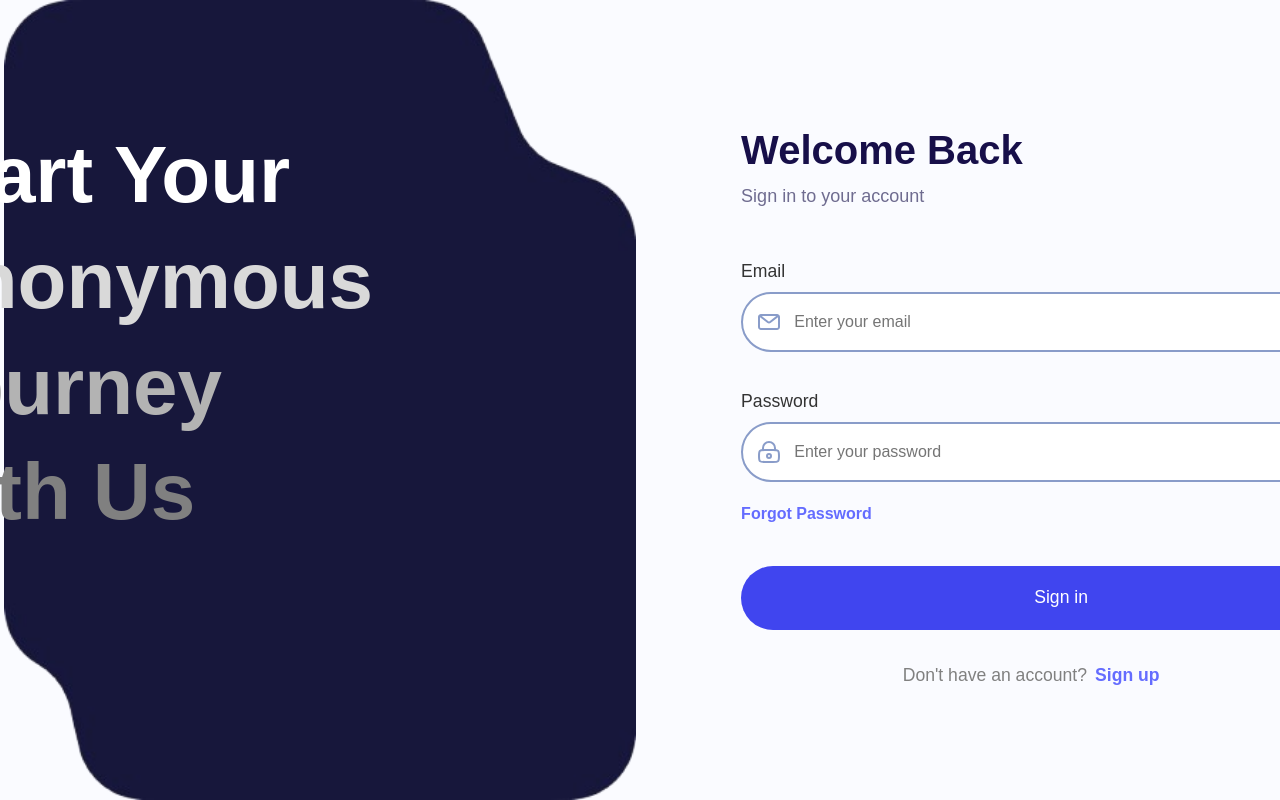
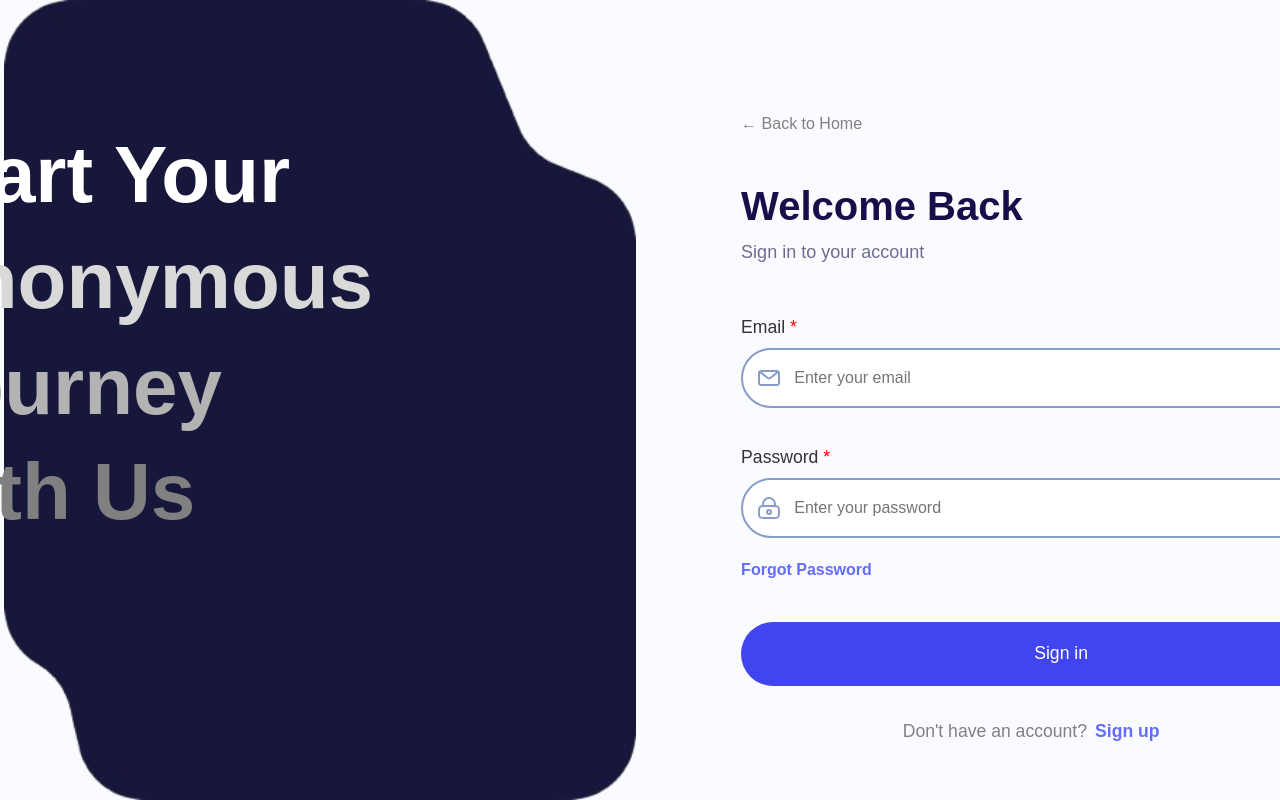
Before and after one commit to tungnguyen712/whistleguard, a React (Vite) app in the folder frontend/: page /org/signin in a window 1280 px wide. Built offline with nearby package versions, Linux system fonts and the light colour scheme; what react-oidc-context would draw is missing.

Commit message:
navigate back to landing page feature for both user and org

```diff
--- a/frontend/src/assets/icons/index.jsx
+++ b/frontend/src/assets/icons/index.jsx
@@ -168,3 +168,14 @@ export const FilterIcon = ({ size = 24, className="" }) => (
         </g>
     </svg>
 )
+
+export const HomeIcon = ({ size = 24, className="" }) => (
+    <svg viewBox="0 0 24 24" width={size} height={size} className={className} fill="none" xmlns="http://www.w3.org/2000/svg">
+        <g id="SVGRepo_bgCarrier" strokeWidth="0"></g>
+        <g id="SVGRepo_tracerCarrier" strokeLinecap="round" strokeLinejoin="round"></g>
+        <g id="SVGRepo_iconCarrier">
+            <path d="M2 12.2039C2 9.91549 2 8.77128 2.5192 7.82274C3.0384 6.87421 3.98695 6.28551 5.88403 5.10813L7.88403 3.86687C9.88939 2.62229 10.8921 2 12 2C13.1079 2 14.1106 2.62229 16.116 3.86687L18.116 5.10812C20.0131 6.28551 20.9616 6.87421 21.4808 7.82274C22 8.77128 22 9.91549 22 12.2039V13.725C22 17.6258 22 19.5763 20.8284 20.7881C19.6569 22 17.7712 22 14 22H10C6.22876 22 4.34315 22 3.17157 20.7881C2 19.5763 2 17.6258 2 13.725V12.2039Z" stroke="currentColor" strokeWidth="1.5"></path>
+            <path d="M15 18H9" stroke="currentColor" strokeWidth="1.5" strokeLinecap="round"></path>
+        </g>
+    </svg>
+)
--- a/frontend/src/components/Org/SignIn.jsx
+++ b/frontend/src/components/Org/SignIn.jsx
@@ -5,6 +5,7 @@ import './styles/SignIn.css';
 import BackgroundImage from "../../assets/images/bg.png";
 // import GoogleLogo from "../../assets/images/google-logo.png";
 import { MailIcon, LockIcon } from "../../assets/icons";
+import { Link } from 'react-router-dom';
 
 const SignIn = () => {
     const navigate = useNavigate();
@@ -64,10 +65,12 @@ const SignIn = () => {
 
             <div className="signin-right">
                 <div className="signin-content-box">
+                    <Link to="/" className="back-to-home-link">← Back to Home</Link>
+
                     <h1>Welcome Back</h1>
                     <p>Sign in to your account</p>
                     <form className="signin-form">
-                        <label htmlFor="email">Email</label>
+                        <label htmlFor="email">Email <span style={{color: "red"}}>*</span> </label>
                         <div className="signin-input-container">
                             <MailIcon alt="Email Icon" className="signin-icon" />
                             <input
@@ -81,7 +84,7 @@ const SignIn = () => {
                             />
                         </div>
 
-                        <label htmlFor="password">Password</label>
+                        <label htmlFor="password">Password <span style={{color: "red"}}>*</span></label>
 
                         <div className="signin-input-container">
                             <LockIcon alt="Lock Icon" className="signin-icon" />
--- a/frontend/src/components/Org/styles/SignIn.css
+++ b/frontend/src/components/Org/styles/SignIn.css
@@ -90,9 +90,15 @@ html, body {
   gap: 1rem;
 }
 
+.back-to-home-link {
+  margin-top: 7rem;
+  color: grey;
+  cursor: pointer;
+}
+
 .signin-right h1 {
   font-size: 2.5rem;
-    margin-top: 8rem;
+  margin-top: 2rem;
   color: #170F49;
 }
 
--- a/frontend/src/components/Shared/styles/LandingPage.css
+++ b/frontend/src/components/Shared/styles/LandingPage.css
@@ -127,7 +127,7 @@
   padding: 1.5rem 2rem;
   font-size: 1.25rem;
   font-weight: 500;
-  border-radius: 35px;
+  border-radius: 50%;
   border: 2px solid lightgray;
   cursor: pointer;
   transition: all 0.3s ease;
@@ -147,6 +147,7 @@
   background-color: #ffffff;
   color: #333333;
   border-color: lightgray;
+  height: 150%;
 }
 
 .button.primary .circle {
@@ -157,6 +158,7 @@
   background-color: #ffffff;
   color: #333333;
   border-color: lightgray;
+  height: 150%;
 }
 
 .button.secondary .circle {
@@ -169,15 +171,15 @@
 }
 
 .button:hover .circle::after {
-  content: ""; /* Creates the smaller circle */
+  content: "";
   position: absolute;
   top: 50%;
   left: 50%;
   transform: translate(-50%, -50%);
-  width: 0.7rem; /* Smaller circle size */
-  height: 0.7rem; /* Smaller circle size */
+  width: 0.7rem;
+  height: 0.7rem;
   border-radius: 50%;
-  background-color: white; /* White filled circle */
+  background-color: white;
 }
 
 .primary {
--- a/frontend/src/components/User/Sidebar.jsx
+++ b/frontend/src/components/User/Sidebar.jsx
@@ -1,6 +1,5 @@
 import './styles/Sidebar.css';
-import { UploadIcon, StatusIcon, StorageIcon, ShieldIcon } from '../../assets/icons';
-import BurgerIcon from '../../assets/images/burger.svg';
+import { UploadIcon, StatusIcon, HomeIcon, ShieldIcon } from '../../assets/icons';
 
 const Sidebar = () => {
   return (
@@ -23,6 +22,13 @@ const Sidebar = () => {
             {/* <span className="sidebar-arrow">›</span> */}
           </a>
         </li>
+        <li>
+          <a href="/" className="sidebar-item">
+            <HomeIcon alt="Home Icon" className="sidebar-icon" />
+            Home Page
+            {/* <span className="sidebar-arrow">›</span> */}
+          </a>
+        </li>
       </ul>
     </div>
   );
--- a/frontend/src/components/User/TokenTracker.jsx
+++ b/frontend/src/components/User/TokenTracker.jsx
@@ -92,7 +92,7 @@ function TokenTracker() {
             <div className="tracker-row"><span className="tracker-label">Category:</span> <span className="tracker-value">{report.category}</span></div>
             <div className="tracker-row"><span className="tracker-label">Status:</span> <span className="tracker-value">{report.status}</span></div>
             <div className="tracker-row">
-              <span className="tracker-label">Submitted At:</span>{" "}
+              <span className="tracker-label">Submitted at:</span>{" "}
               <span className="tracker-value">
                 {report.createdAt ? new Date(report.createdAt).toLocaleString() : "N/A"}
               </span>
--- a/frontend/src/flows/Step1.jsx
+++ b/frontend/src/flows/Step1.jsx
@@ -19,7 +19,7 @@ function Step1({ data, next, previous }) {
             <p className="step1-desc">Feel free to share us your story anonymously...</p>
 
             <div className="step1-field-group">
-                <label htmlFor="title" className="step1-label">Title</label>
+                <label htmlFor="title" className="step1-label">Title <span style={{color: "red"}}>*</span></label>
                 <input
                     type="text"
                     id="title"
--- a/frontend/src/flows/Step2.jsx
+++ b/frontend/src/flows/Step2.jsx
@@ -76,7 +76,7 @@ function Step2({ data, next, previous}) {
             <h2 className="step2-title">Incident Report Form</h2>
             <p className="step2-desc">Feel free to share us your story anonymously...</p>
 
-            <h3>Proof Upload</h3>
+            <h3>Proof Upload <span style={{color: "red"}}>*</span></h3>
             <p>Upload your documents here, and you can upload up to 10 files max</p>
             <div
                 className="file-upload-area"
```
Lines whose indentation alone changed are shown as unchanged.
